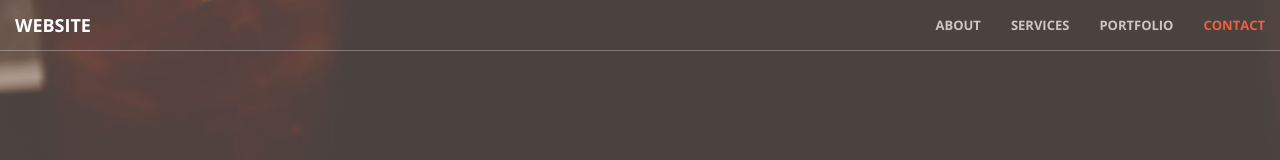
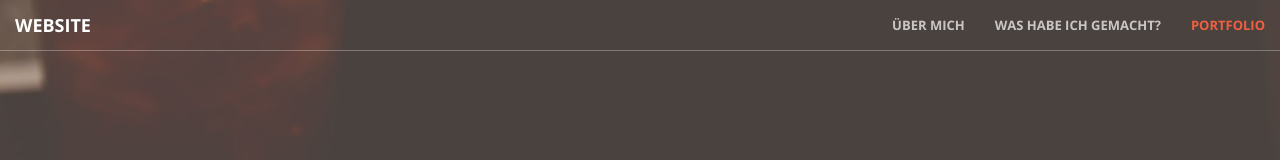
Before and after one commit to janschumann55/Website, a website: page index.html in a window 1280 px wide. Shown: the top 160 px of the page. Drawn offline with nearby package versions, Linux system fonts and the light colour scheme.

Commit message:
Weitere Textanpassungen

```diff
--- a/index.html
+++ b/index.html
@@ -50,16 +50,15 @@
             <div class="collapse navbar-collapse" id="bs-example-navbar-collapse-1">
                 <ul class="nav navbar-nav navbar-right">
                     <li>
-                        <a class="page-scroll" href="#about">About</a>
+                        <a class="page-scroll" href="#about">Über mich</a>
                     </li>
                     <li>
-                        <a class="page-scroll" href="#services">Services</a>
+                        <a class="page-scroll" href="#services">Was habe ich gemacht?</a>
                     </li>
                     <li>
                         <a class="page-scroll" href="#portfolio">Portfolio</a>
                     </li>
                     <li>
-                        <a class="page-scroll" href="#contact">Contact</a>
                     </li>
                 </ul>
             </div>
```
